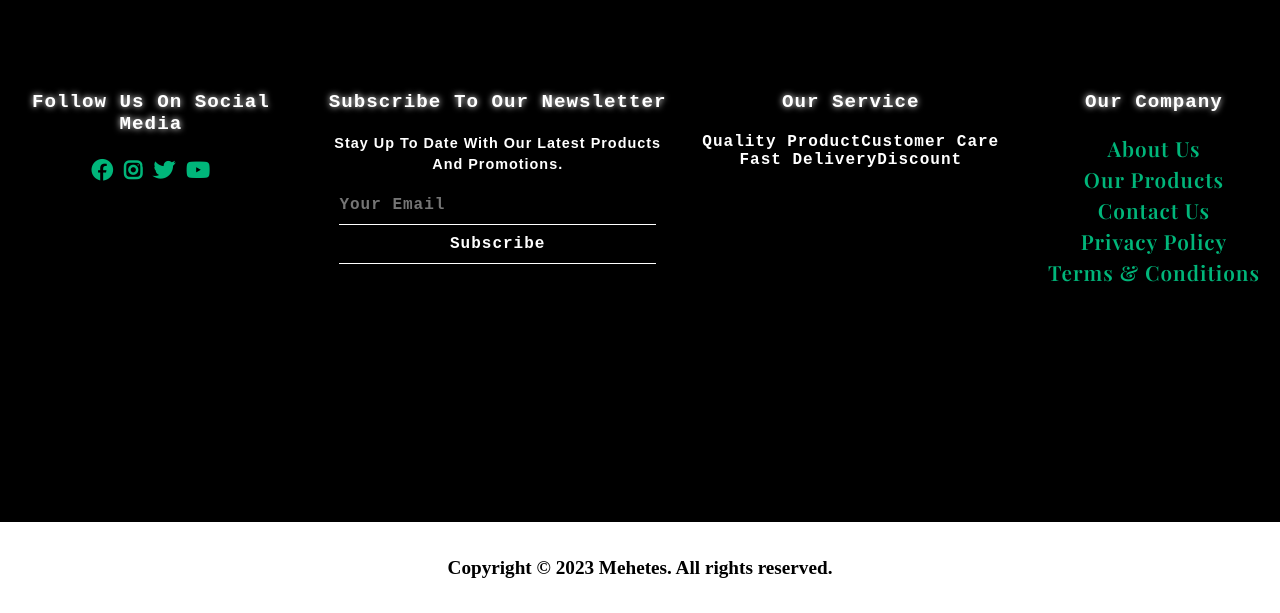
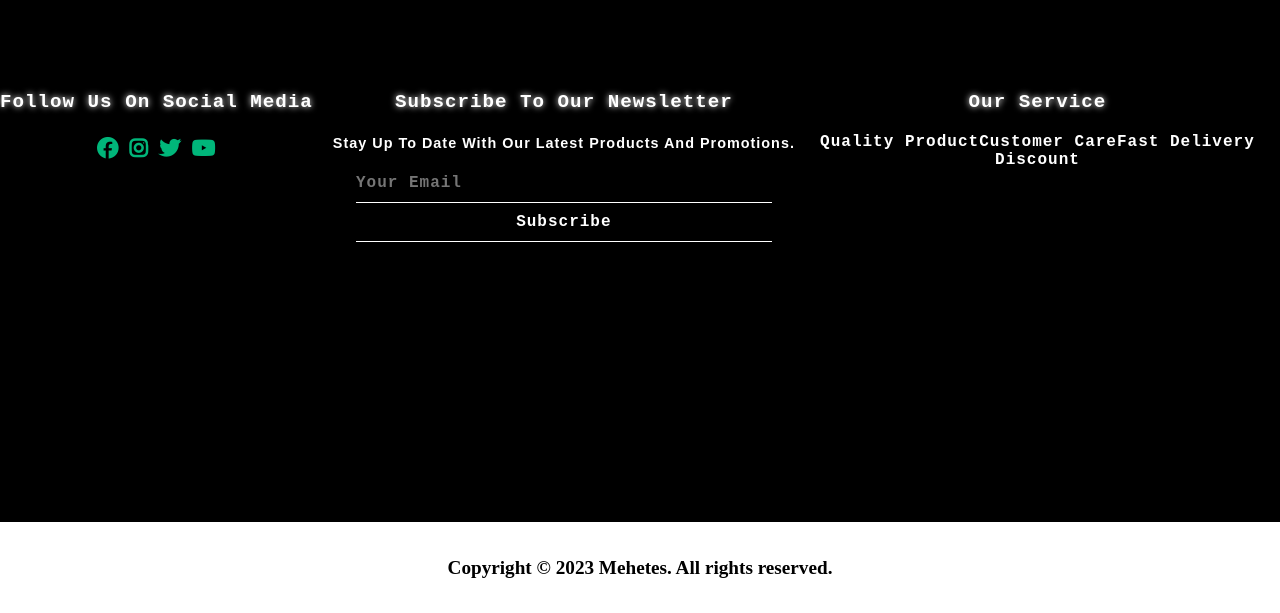
Before and after one commit to Ki-234TechWeb/MEHETES-HAIR-WORLD, a plain HTML site: page index.html in a window 1280 px wide. Shown: the part 4987-5600 px from the top of the page. Drawn offline with nearby package versions, Linux system fonts and the light colour scheme; files whose address does not match are found by name; a web font is replaced by a local one.

Commit message:
Update index.html

```diff
--- a/index.html
+++ b/index.html
@@ -974,17 +974,7 @@ mehetes/hair-img/star-five.svg" alt="">
           <div> discount</div>
     </div>
   </div>
-    <div class="footer-content">
-    <h3>Our Company</h3>
-    <ul>
-     <a href="#about">About Us</a>
-     <a href="/
-mehetes/product.html">our products</a>
-     <a href="#contact">Contact Us</a>
-     <a href="/privacy.html">Privacy Policy</a>
-     <a href="/terms.html">Terms & Conditions</a>
-    </ul>
-     </div>
+
 
 
      </div>
```
